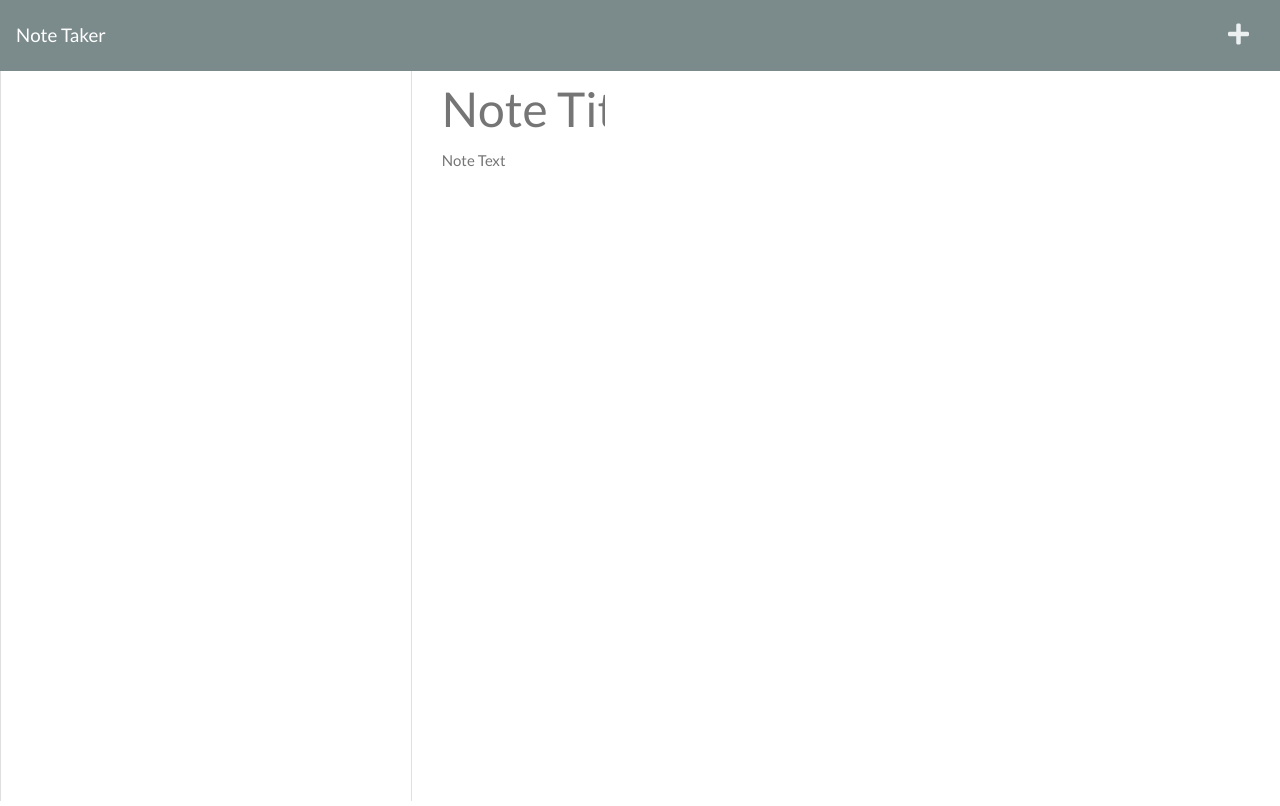
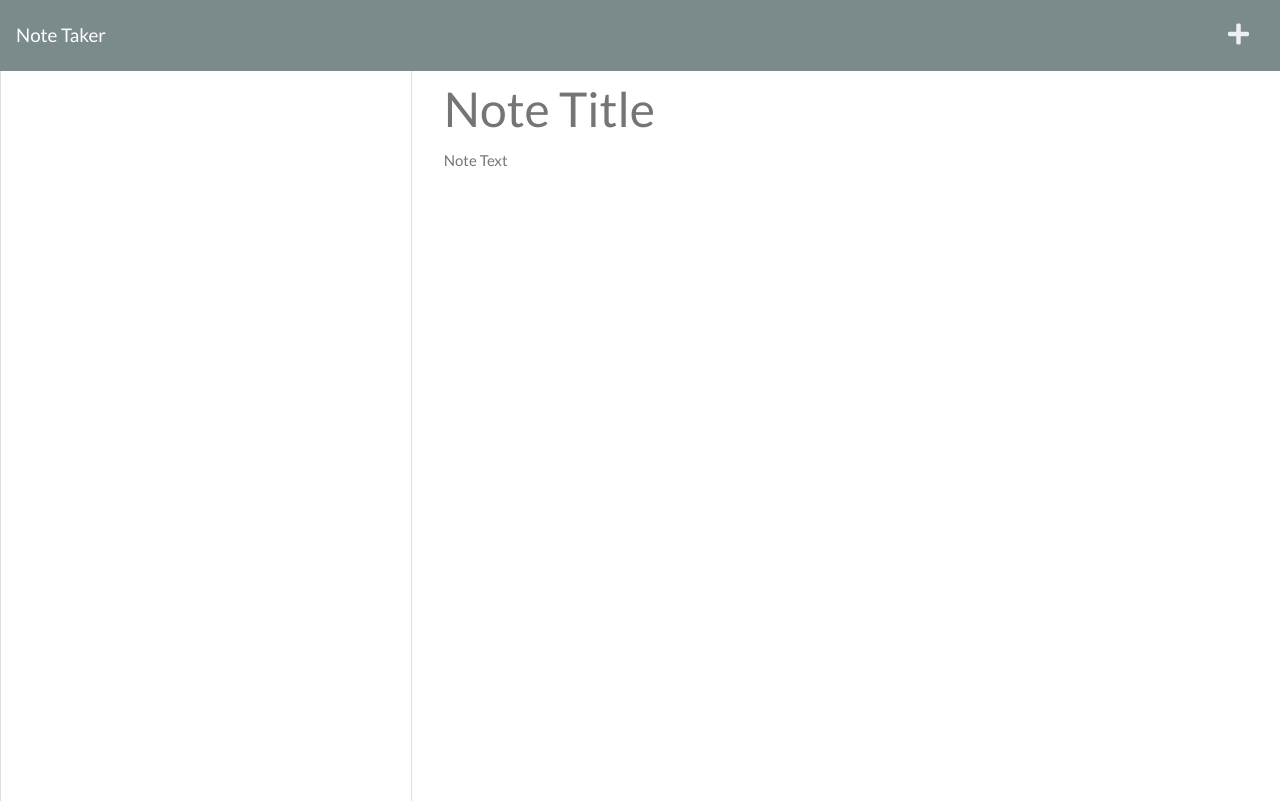
Before and after one commit to TheTrueZK/Challenge-11, a website: page public/notes.html in a window 1280 px wide. Drawn offline with nearby package versions, Linux system fonts and the light colour scheme; no server answers.

```diff
--- a/public/notes.html
+++ b/public/notes.html
@@ -33,14 +33,14 @@
             <ul class="list-group"></ul>
           </div>
         </div>
-        <div>
+        <div class="col-8">
           <input
-            class="note-title col-3"
+            class="note-title"
             placeholder="Note Title"
             maxlength="28"
             type="text"
           />
-          <textarea class="note-textarea col-9" placeholder="Note Text"></textarea>
+          <textarea class="note-textarea" placeholder="Note Text"></textarea>
         </div>
       </div>
     </div>
```
